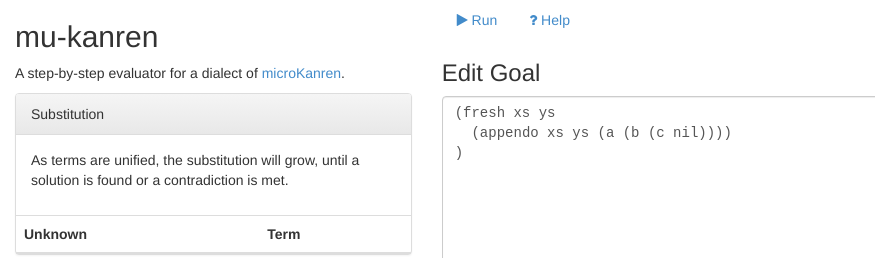
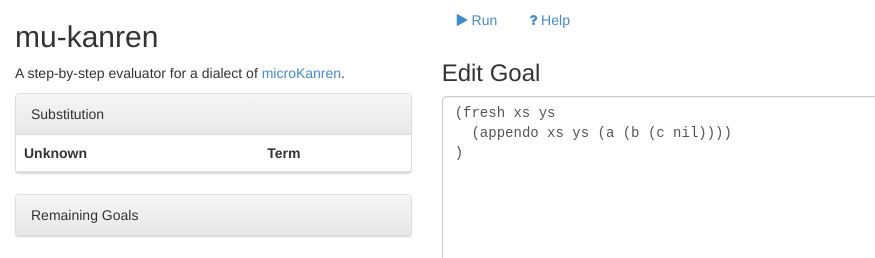
Before and after one commit to paf31/mu-kanren, a website: page index.html in a window 1280 px wide. Shown: the top 258 px of the page, 0-875 px from the left. Drawn offline with Linux system fonts and the light colour scheme.

Commit message:
Remove superfluous text

```diff
--- a/index.html
+++ b/index.html
@@ -29,9 +29,6 @@
 
           <div id="subst" class="panel panel-default">
             <div class="panel-heading">Substitution</div>
-            <div class="panel-body">
-              <p>As terms are unified, the substitution will grow, until a solution is found or a contradiction is met.</p>
-            </div>
 
             <table class="table">
               <thead>
```
